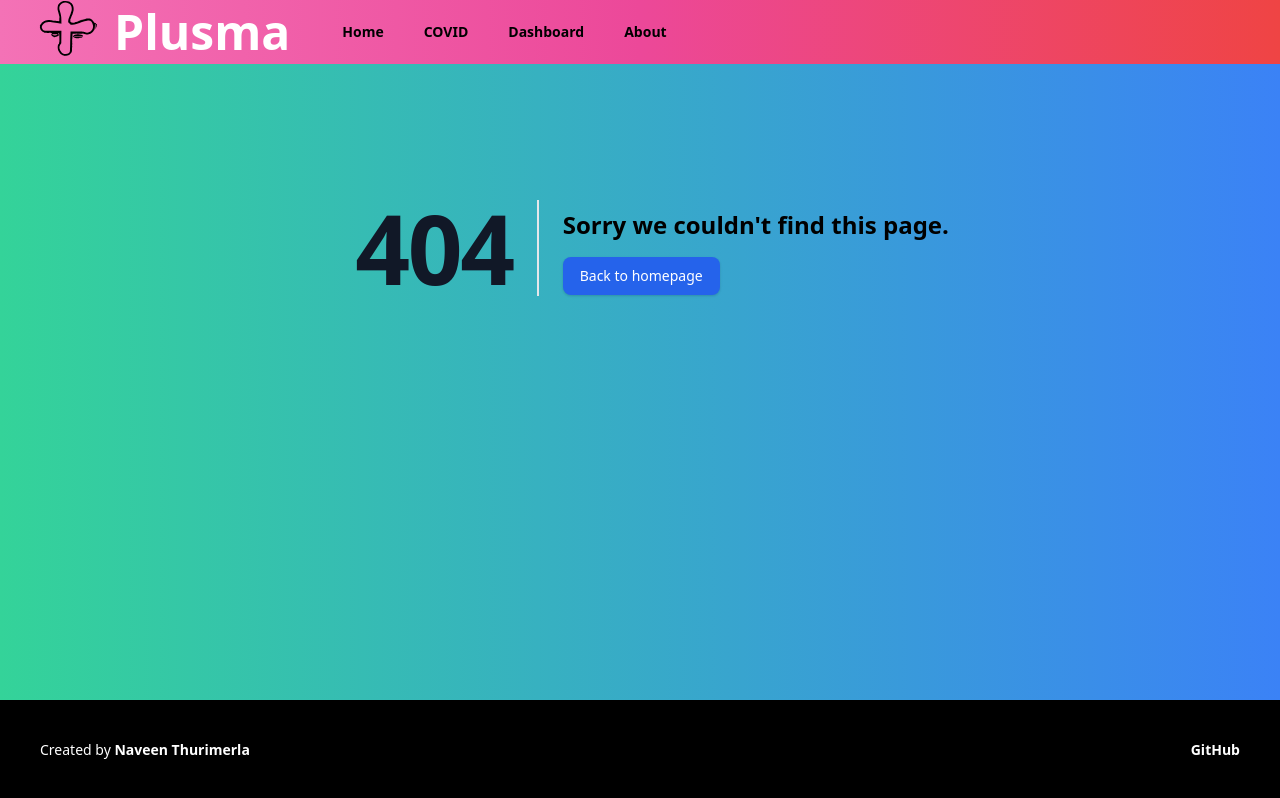
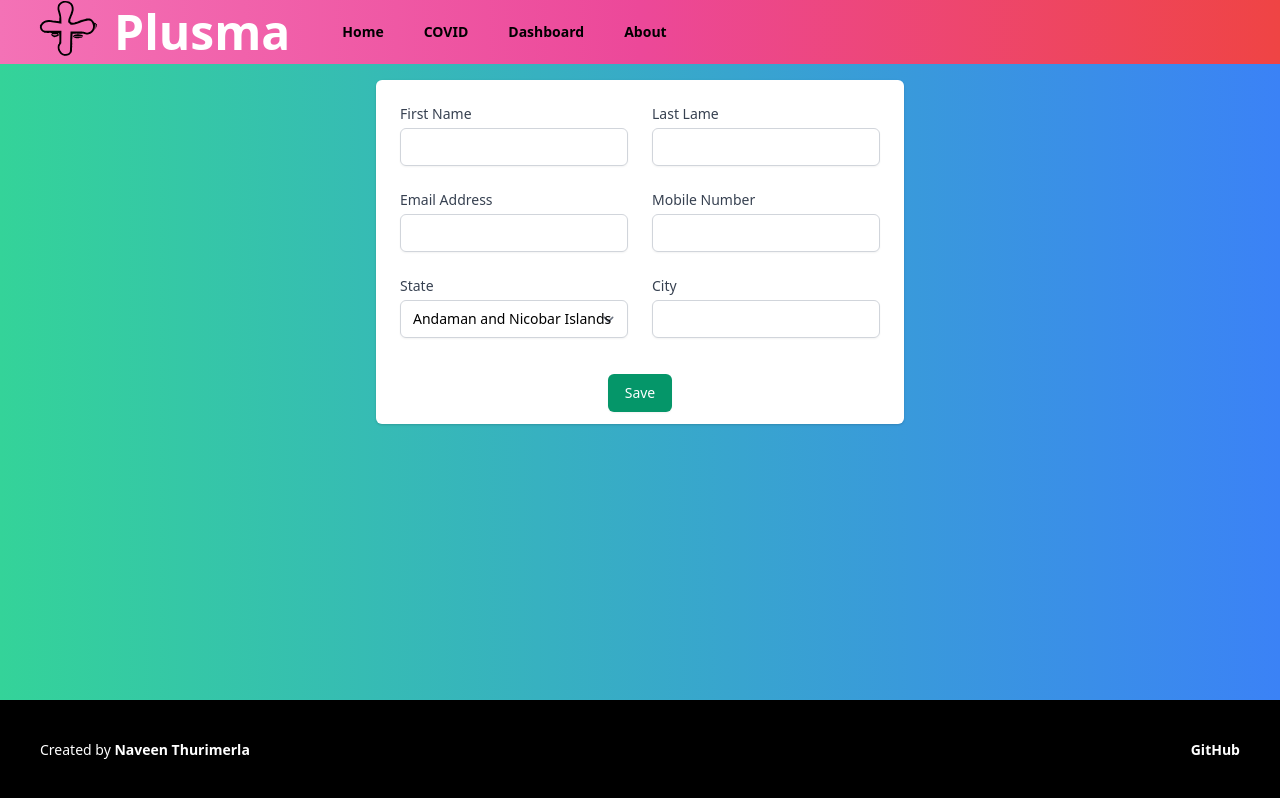
Before and after one commit to nawinto99/plusma-app, a Next.js app: page /blood in a window 1280 px wide. Before the commit this address had no page. Built offline with nearby package versions, Linux system fonts and the light colour scheme.

Commit message:
add blood donor form

```diff
--- a/jsconfig.json
+++ b/jsconfig.json
@@ -3,6 +3,7 @@
     "baseUrl": ".",
     "paths": {
       "@/components/*": ["components/*"],
+      "@/pages/*": ["pages/*"],
     }
   }
 }
--- a/package.json
+++ b/package.json
@@ -26,11 +26,13 @@
   "dependencies": {
     "@headlessui/react": "^1.1.1",
     "@heroicons/react": "^1.0.1",
+    "@tailwindcss/forms": "^0.3.2",
     "chart.js": "^3.2.1",
     "next": "10.2.0",
     "react": "17.0.2",
     "react-chartjs-2": "^3.0.3",
-    "react-dom": "17.0.2"
+    "react-dom": "17.0.2",
+    "react-hook-form": "^7.4.2"
   },
   "devDependencies": {
     "autoprefixer": "^10.2.5",
--- /dev/null
+++ b/pages/blood.js
@@ -0,0 +1,154 @@
+export default function BloodDonor() {
+  return (
+    <>
+      <div className="flex items-center justify-center">
+        <div className="mt-10 sm:mt-0">
+          <div className="md:grid">
+            <div className="mt-5 md:mt-0 md:col-span-1">
+              <form action="#" method="POST">
+                <div className="shadow overflow-hidden sm:rounded-md">
+                  <div className="px-4 py-5 bg-white sm:p-6">
+                    <div className="grid grid-cols-6 gap-6">
+                      <div className="col-span-6 sm:col-span-3">
+                        <label
+                          htmlFor="first_name"
+                          className="block text-sm font-medium text-gray-700"
+                        >
+                          First Name
+                        </label>
+                        <input
+                          type="text"
+                          name="first_name"
+                          id="first_name"
+                          autoComplete="given-name"
+                          className="mt-1 focus:ring-indigo-500 focus:border-indigo-500 block w-full shadow-sm sm:text-sm border-gray-300 rounded-md"
+                        />
+                      </div>
+
+                      <div className="col-span-6 sm:col-span-3">
+                        <label
+                          htmlFor="last_name"
+                          className="block text-sm font-medium text-gray-700"
+                        >
+                          Last Lame
+                        </label>
+                        <input
+                          type="text"
+                          name="last_name"
+                          id="last_name"
+                          autoComplete="family-name"
+                          className="mt-1 focus:ring-indigo-500 focus:border-indigo-500 block w-full shadow-sm sm:text-sm border-gray-300 rounded-md"
+                        />
+                      </div>
+
+                      <div className="col-span-6 sm:col-span-3">
+                        <label
+                          htmlFor="email_address"
+                          className="block text-sm font-medium text-gray-700"
+                        >
+                          Email Address
+                        </label>
+                        <input
+                          type="text"
+                          name="email_address"
+                          id="email_address"
+                          autoComplete="email"
+                          className="mt-1 focus:ring-indigo-500 focus:border-indigo-500 block w-full shadow-sm sm:text-sm border-gray-300 rounded-md"
+                        />
+                      </div>
+
+                      <div className="col-span-6 sm:col-span-3">
+                        <label
+                          htmlFor="mobile_number"
+                          className="block text-sm font-medium text-gray-700"
+                        >
+                          Mobile Number
+                        </label>
+                        <input
+                          type="text"
+                          name="mobile_number"
+                          id="mobile_number"
+                          autoComplete="number"
+                          className="mt-1 focus:ring-indigo-500 focus:border-indigo-500 block w-full shadow-sm sm:text-sm border-gray-300 rounded-md"
+                        />
+                      </div>
+
+                      <div className="col-span-6 sm:col-span-3 lg:col-span-3">
+                        <label htmlFor="state" className="block text-sm font-medium text-gray-700">
+                          State
+                        </label>
+                        <select
+                          type="text"
+                          name="state"
+                          id="state"
+                          className="mt-1 focus:ring-indigo-500 focus:border-indigo-500 block w-full shadow-sm sm:text-sm border-gray-300 rounded-md"
+                        >
+                          <option> Andaman and Nicobar Islands</option>
+                          <option> Andhra Pradesh </option>
+                          <option> Arunachal Pradesh </option>
+                          <option> Assam </option>
+                          <option> Bihar </option>
+                          <option> Chandigarh </option>
+                          <option> Chhattisgarh </option>
+                          <option> Dadra and Nagar Haveli </option>
+                          <option> Daman and Diu </option>
+                          <option> Delhi </option>
+                          <option> Goa </option>
+                          <option> Gujarat </option>
+                          <option> Haryana </option>
+                          <option> Himachal Pradesh </option>
+                          <option> Jammu and Kashmir </option>
+                          <option> Jharkhand </option>
+                          <option> Karnataka </option>
+                          <option> Kerala </option>
+                          <option> Lakshadweep </option>
+                          <option> Madhya Pradesh </option>
+                          <option> Maharashtra </option>
+                          <option> Manipur </option>
+                          <option> Meghalaya </option>
+                          <option> Mizoram </option>
+                          <option> Nagaland </option>
+                          <option> Odisha </option>
+                          <option> Puducherry </option>
+                          <option> Punjab </option>
+                          <option> Rajasthan </option>
+                          <option> Sikkim </option>
+                          <option> Tamil Nadu </option>
+                          <option> Telangana </option>
+                          <option> Tripura </option>
+                          <option> Uttar Pradesh </option>
+                          <option> Uttarakhand </option>
+                          <option> West Bengal </option>
+                        </select>
+                      </div>
+
+                      <div className="col-span-6 sm:col-span-6 lg:col-span-3">
+                        <label htmlFor="city" className="block text-sm font-medium text-gray-700">
+                          City
+                        </label>
+                        <input
+                          type="text"
+                          name="city"
+                          id="city"
+                          className="mt-1 focus:ring-indigo-500 focus:border-indigo-500 block w-full shadow-sm sm:text-sm border-gray-300 rounded-md"
+                        />
+                      </div>
+                    </div>
+                  </div>
+                  <div className="px-4 py-3 bg-white text-center sm:px-6">
+                    <button
+                      type="submit"
+                      className="inline-flex justify-center py-2 px-4 border border-transparent shadow-sm text-sm font-medium rounded-md text-white bg-green-600 hover:bg-pink-700 focus:outline-none focus:ring-2 focus:ring-offset-2 focus:ring-pink-500"
+                    >
+                      Save
+                    </button>
+                  </div>
+                </div>
+              </form>
+            </div>
+          </div>
+        </div>
+      </div>
+    </>
+  )
+}
--- a/pages/index.js
+++ b/pages/index.js
@@ -25,12 +25,14 @@
           </div>
           <div className="border-t-4"></div>
           <div className="mt-8">
+            <a href="blood">
               <button
                 className="bg-pink-400 text-white active:bg-pink-600 font-bold uppercase text-sm px-14 py-3 rounded shadow hover:shadow-lg outline-none focus:outline-none mr-1 mb-1 ease-linear transition-all duration-150"
                 type="button"
               >
                 <span>Donor</span>
               </button>
+            </a>
 
             <button
               className="bg-blue-400 text-white active:bg-blue-600 font-bold uppercase text-sm px-14 py-3 rounded shadow hover:shadow-lg outline-none focus:outline-none mr-1 mb-1 ease-linear transition-all duration-150"
--- a/tailwind.config.js
+++ b/tailwind.config.js
@@ -7,12 +7,14 @@
     extend: {
       colors: {
         cyan: colors.cyan,
-        white: colors.white
+        white: colors.white,
       },
     },
   },
   variants: {
     extend: {},
   },
-  plugins: [],
+  plugins: [
+    require('@tailwindcss/forms'),
+  ],
 }
```
Also changed, not shown: 1 other file (tests, documents, lock files or other folders). Lines whose indentation alone changed are shown as unchanged.
